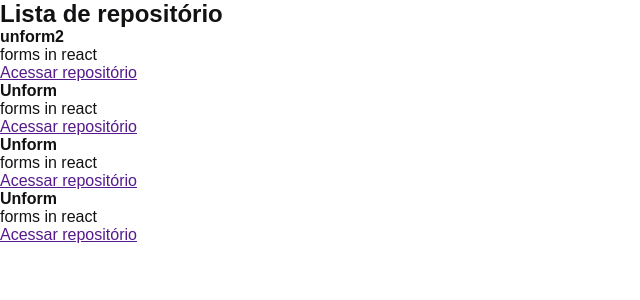
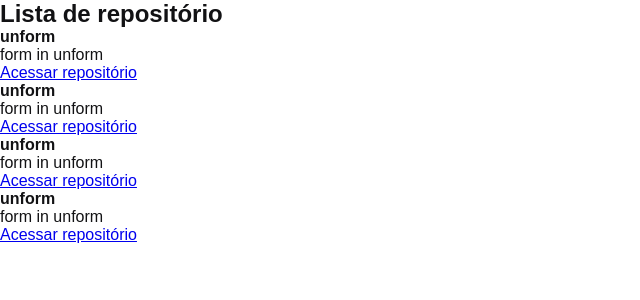
Before and after one commit to DiogoMiranda-dev/ignite-chapter1-fundamentos-react, a React app: page / in a window 1280 px wide. Shown: the top 300 px of the page, without its empty margins (0-640 px from the left). Built offline with nearby package versions, Linux system fonts and the light colour scheme.

Commit message:
props conceito

```diff
--- /dev/null
+++ b/src/components/RepositoryItem.jsx
@@ -0,0 +1,9 @@
+export function RepositoryItem(props) {
+  return (
+    <li>
+      <strong>{props.repository.name}</strong>
+      <p>{props.repository.description}</p>
+      <a href={props.repository.link}>Acessar repositório</a>
+    </li>
+  );
+}
--- a/src/components/RepositoryList.jsx
+++ b/src/components/RepositoryList.jsx
@@ -1,31 +1,20 @@
+import { RepositoryItem } from './RepositoryItem';
 
-const repositoryName = 'unform2';
+const repository ={
+    name:'unform',
+    description: 'form in unform',
+    link: 'https://github.com/unform/unform'
+}
+export function RepositoryList() {
 
-export function RepositoryList() {
   return (
     <section className="repository-list">
       <h1>Lista de repositório</h1>
       <ul>
-        <li>
-          <strong>{repositoryName}</strong>
-          <p>forms in react</p>
-          <a href="">Acessar repositório</a>
-        </li>
-        <li>
-          <strong>Unform</strong>
-          <p>forms in react</p>
-          <a href="">Acessar repositório</a>
-        </li>
-        <li>
-          <strong>Unform</strong>
-          <p>forms in react</p>
-          <a href="">Acessar repositório</a>
-        </li>
-        <li>
-          <strong>Unform</strong>
-          <p>forms in react</p>
-          <a href="">Acessar repositório</a>
-        </li>
+        <RepositoryItem repository={repository} />
+        <RepositoryItem repository={repository}/>
+        <RepositoryItem repository={repository}/>
+        <RepositoryItem repository={repository}/>
       </ul>
     </section>
   );
```
